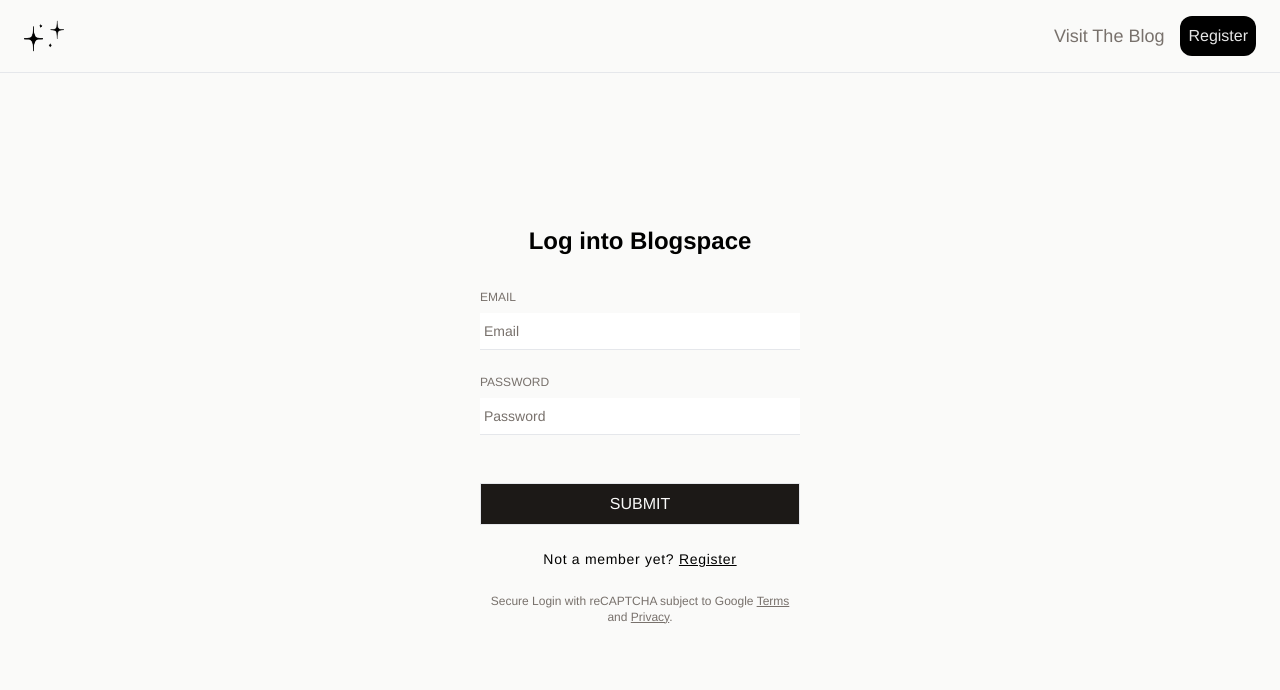
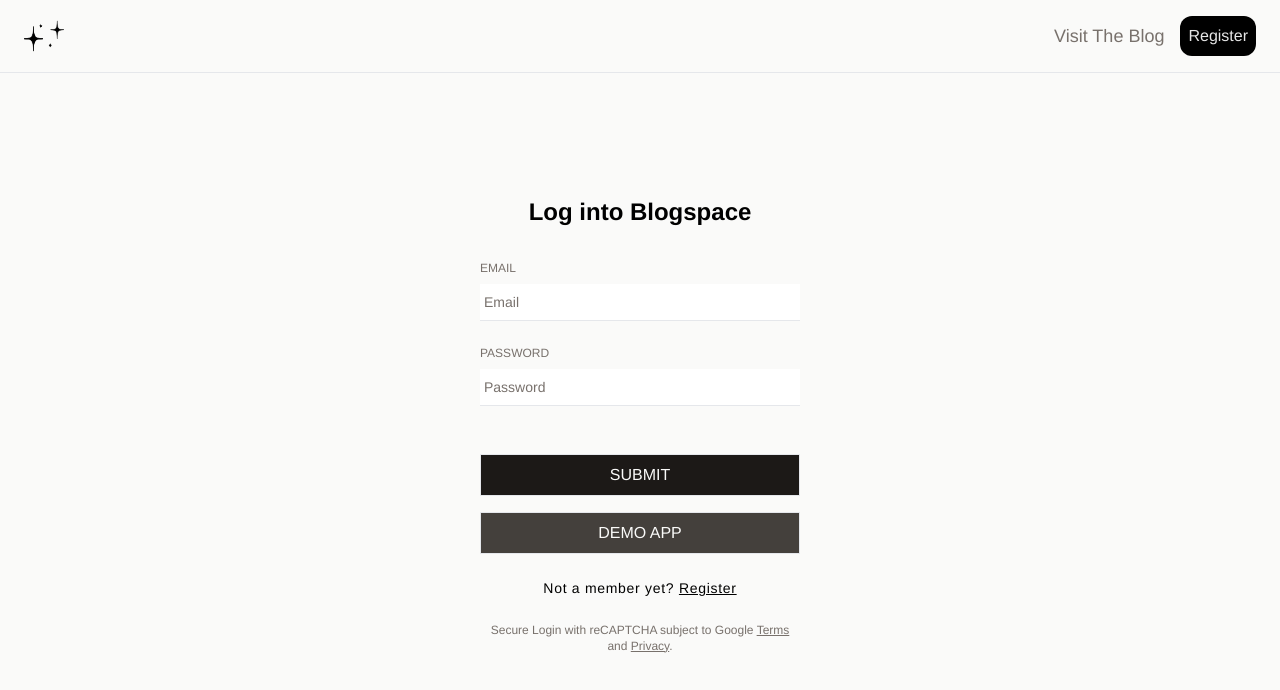
Before and after one commit to lsteup/blog-user-site, a React (Vite) app: page /register in a window 1280 px wide. Shown: the top 690 px of the page. Built offline with nearby package versions, Linux system fonts and the light colour scheme; the HTML template or start-up script is replaced by a standard one.

Commit message:
add demo app functionality

```diff
--- a/src/pages/Register.jsx
+++ b/src/pages/Register.jsx
@@ -46,6 +46,11 @@
     } else {
       dispatch(registerUser({ name, email, password, bio, code }));
     }
+  };
+
+  const demoApp = (e) => {
+    const [email, password] = ["ivy@email.com", "secret"];
+    dispatch(loginUser({ email, password }));
   };
 
   const toggleMember = () => {
@@ -130,12 +135,24 @@
             className={
               isLoading
                 ? "p-2 border  w-full bg-stone-200 uppercase text-sm my-6 cursor-not-allowed"
-                : "p-2 border  w-full bg-stone-900 uppercase text-stone-50 my-6 hover:bg-stone-700"
+                : "p-2 border  w-full bg-stone-900 uppercase text-stone-50 my-6 mb-2 hover:bg-stone-700"
             }
             disabled={isLoading}
             type="submit"
           >
             {isLoading ? "Loading..." : "Submit"}
+          </button>
+          <button
+            className={
+              isLoading
+                ? "p-2 border  w-full bg-stone-200 uppercase text-sm my-6 cursor-not-allowed"
+                : "p-2 border  w-full bg-stone-700 uppercase text-stone-50 my-6 mt-2 hover:bg-stone-700"
+            }
+            disabled={isLoading}
+            type="button"
+            onClick={demoApp}
+          >
+            {isLoading ? "Loading..." : "Demo App"}
           </button>
           <p className="text-sm font-light text-center tracking-wider">
             {values.isMember ? "Not a member yet? " : "Already a member? "}
```
